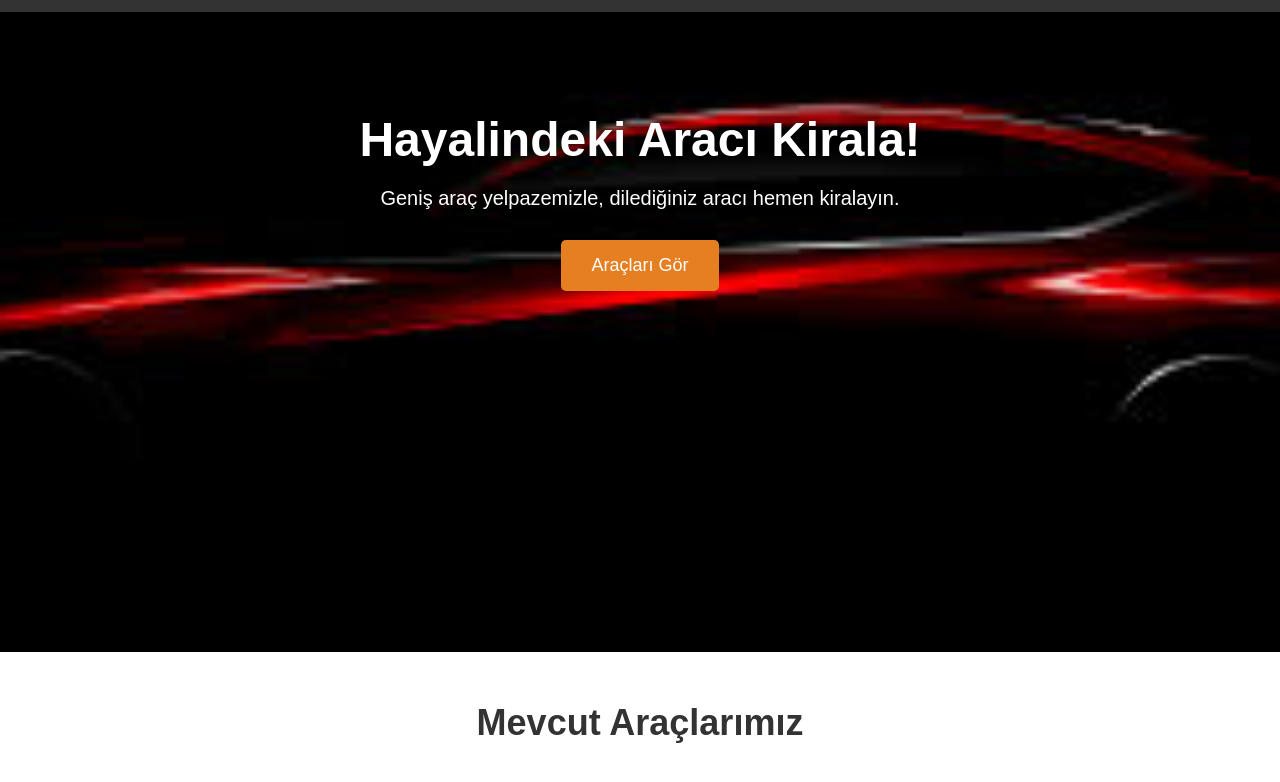
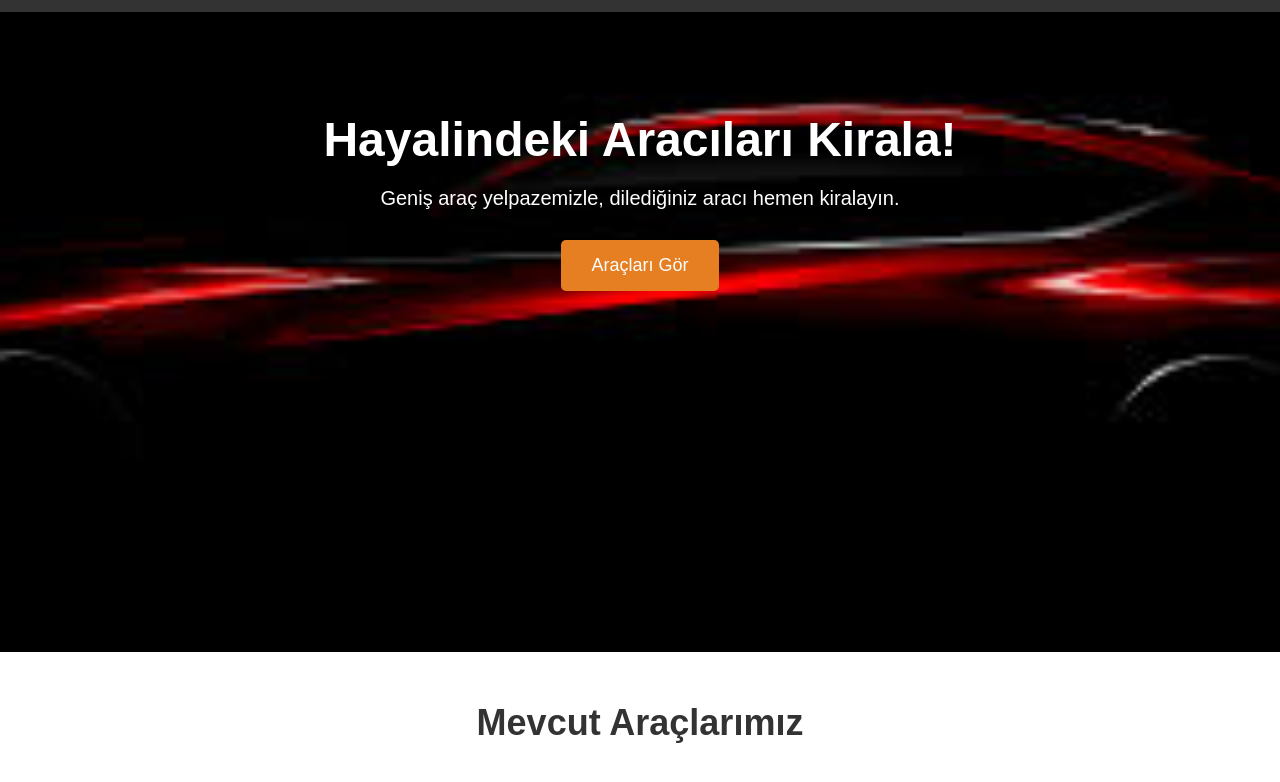
Before and after one commit to RCburak/aracimyanimda, a website: page frontend/anasayfa.html in a window 1280 px wide. Shown: the part 58-840 px from the top of the page. Drawn offline with Linux system fonts and the light colour scheme; no server answers.

Commit message:
deneme birleştirme

```diff
--- a/frontend/anasayfa.html
+++ b/frontend/anasayfa.html
@@ -23,7 +23,7 @@
 
     <!-- Hero Section -->
     <section class="hero">
-        <h1>Hayalindeki Aracı Kirala!</h1>
+        <h1>Hayalindeki Aracıları Kirala!</h1>
         <p>Geniş araç yelpazemizle, dilediğiniz aracı hemen kiralayın.</p>
         <button onclick="window.location.href='#araclar'">Araçları Gör</button>
     </section>
```
